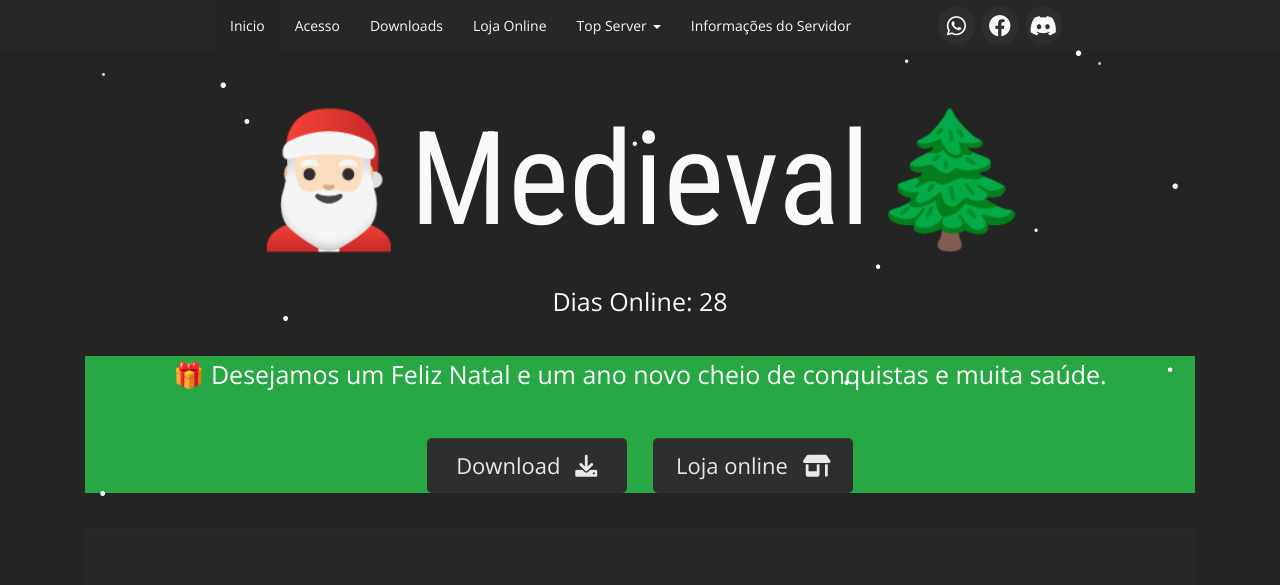
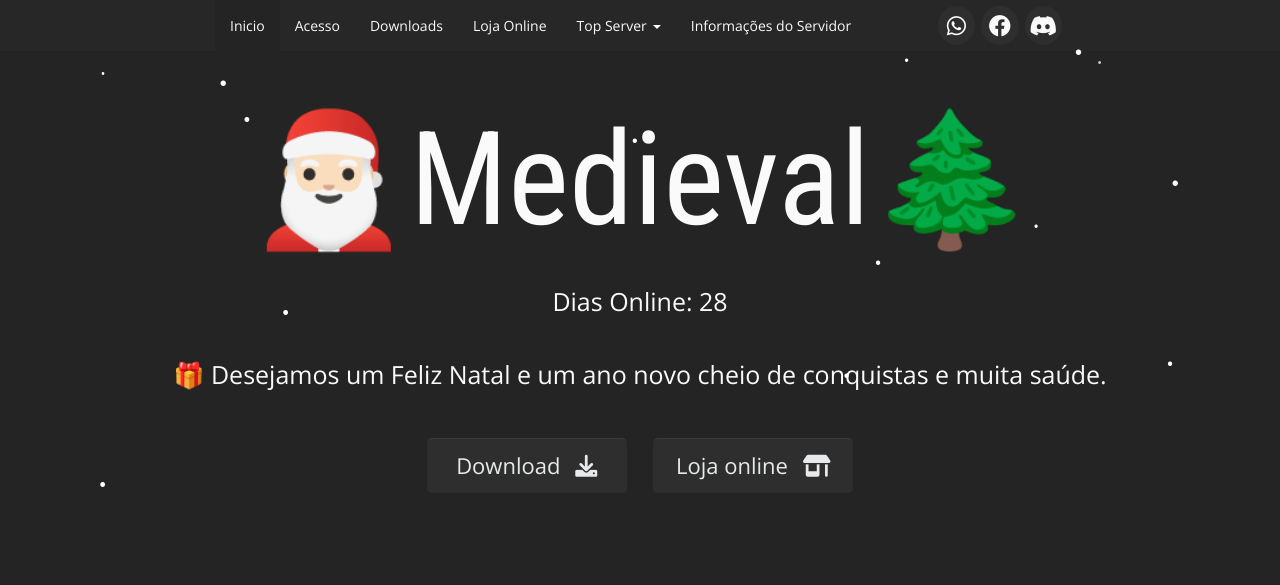
Before and after one commit to conquermedieval/conquermedieval.github.io, a Jekyll site: the page built from index.html, in a window 1280 px wide. Shown: the top 585 px of the page. Built offline with Jekyll 4.4.1, drawn with Linux system fonts in a browser that asks for light colours; grey boxes are pictures that could not be loaded.

Commit message:
Update index.html

```diff
--- a/index.html
+++ b/index.html
@@ -6,8 +6,7 @@ layout: default
     <div class="container">
         <h1>{{ site.name }}</h1>
 <p id="counter"></p>
-        <div class="badge-success"><script src="/js/script.js"></script>
-            <div>
+         <script src="/js/script.js"></script>
         <p>🎁 Desejamos um Feliz Natal e um ano novo cheio de conquistas e muita saúde.<p>
             <button class="btn sharex-download" type="button" data-toggle="collapse" data-target="#download-panel">
                 Download<i class="fa-solid fa-download"></i>
```
